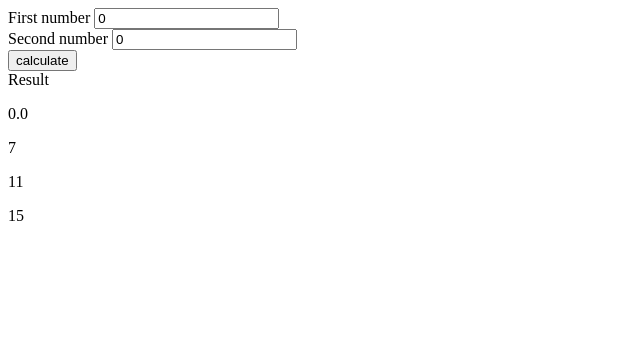
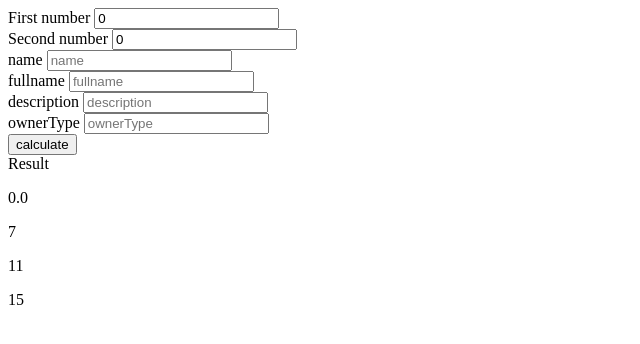
Before and after one commit to XiaolinSong5/calculator-frontend, an Angular app: page / in a window 1280 px wide. Shown: the top 344 px of the page, without its empty margins (0-640 px from the left). Built offline with nearby package versions, Linux system fonts and the light colour scheme; data requests are answered from the project's data file.

Commit message:
Extends with Component entity

```diff
--- a/src/app/Calculation.ts
+++ b/src/app/Calculation.ts
@@ -3,4 +3,8 @@ export interface Calculation {
   firstNumber: number;
   secondNumber: number;
   result: number;
+  name: string;
+  fullname: string;
+  description: string;
+  ownerType: string;
 }
--- /dev/null
+++ b/src/app/Component.ts
@@ -0,0 +1,6 @@
+export interface Component {
+  name: string;
+  fullname: string;
+  description: string;
+  ownerType: string;
+}
--- a/src/app/components/calculator/calculator.component.html
+++ b/src/app/components/calculator/calculator.component.html
@@ -7,6 +7,22 @@
     <label> Second number </label>
     <input type="number" name="second" [(ngModel)]="second" id="second" placeholder="second number">
   </div>
+  <div>
+  <label for="name"> name </label>
+  <input type="text" name="name" [(ngModel)]="name" id="name" placeholder="name">
+  </div>
+  <div>
+    <label> fullname </label>
+    <input type="text" name="fullname" [(ngModel)]="fullname" id="fullname" placeholder="fullname">
+  </div>
+  <div>
+  <label for="name"> description </label>
+  <input type="text" name="description" [(ngModel)]="description" id="description" placeholder="description">
+  </div>
+  <div>
+    <label> ownerType </label>
+    <input type="text" name="ownerType" [(ngModel)]="ownerType" id="ownerType" placeholder="ownerType">
+  </div>
   <input type="submit" value="calculate">
   <div>
   <label> Result </label>
--- a/src/app/components/calculator/calculator.component.ts
+++ b/src/app/components/calculator/calculator.component.ts
@@ -14,6 +14,10 @@ export class CalculatorComponent implements OnInit {
   result: number=0 ;
   first: number = 0;
   second: number = 0;
+  name: string = '';
+  fullname: string = '';
+  description: string = '';
+  ownerType: string = '';
   resultDisplay: string = "0.0";
   subscription : Subscription;
 
@@ -34,6 +38,10 @@ export class CalculatorComponent implements OnInit {
       id: 0,
       firstNumber: this.first,
       secondNumber: this.second,
+      name: this.name,
+      fullname: this.fullname,
+      description: this.description,
+      ownerType: this.ownerType,
       result: 0
     }
     this.onAdd.emit(newCalculation);
@@ -44,6 +52,10 @@ export class CalculatorComponent implements OnInit {
     this.id = 0;
     this.first =0;
     this.second = 0;
+    this.name = '';
+    this.fullname = '';
+    this.description = '';
+    this.ownerType = '';
     this.result = 0;
   }
 
--- a/src/app/services/calculator.service.ts
+++ b/src/app/services/calculator.service.ts
@@ -17,16 +17,17 @@ export class CalculatorService {
   private subject = new Subject<any>();
 // private apiUrl = "http://localhost:5000/calculations";
   private apiUrl = "http://localhost:8080/calculations";
-  private addUrl = "http://localhost:8080/add";
+  private addUrl = "http://localhost:8080/create";
+  private deleteUrl = "http://localhost:8080/delete";
   constructor(private http: HttpClient) { }
   addCalculation(calculation: Calculation): Observable<Calculation> {
     console.log("Service add calculation first: " + calculation.firstNumber + " second" + calculation.secondNumber + "json: "+ JSON.stringify(calculation));
     console.log("addUrl" + this.addUrl);
-    let a = this.http.post("http://localhost:8080/add",calculation, httpOptions ).subscribe((result) => (
+    let a = this.http.post("http://localhost:8080/delete",calculation, httpOptions ).subscribe((result) => (
       this.display = result.toString()));
     this.subject.next(this.display)
     console.log("a" + a);
-
+   // return this.http.delete(this.deleteUrl, httpOptions).subscribe(()=> console.log("Delete succesed"));
     return this.http.post<Calculation>(this.addUrl, JSON.stringify(calculation), httpOptions);
     //   .subscribe(next: data => {
     //     calculation.result = data.result
```
Also changed, not shown: 1 other file (tests, documents, lock files or other folders).
